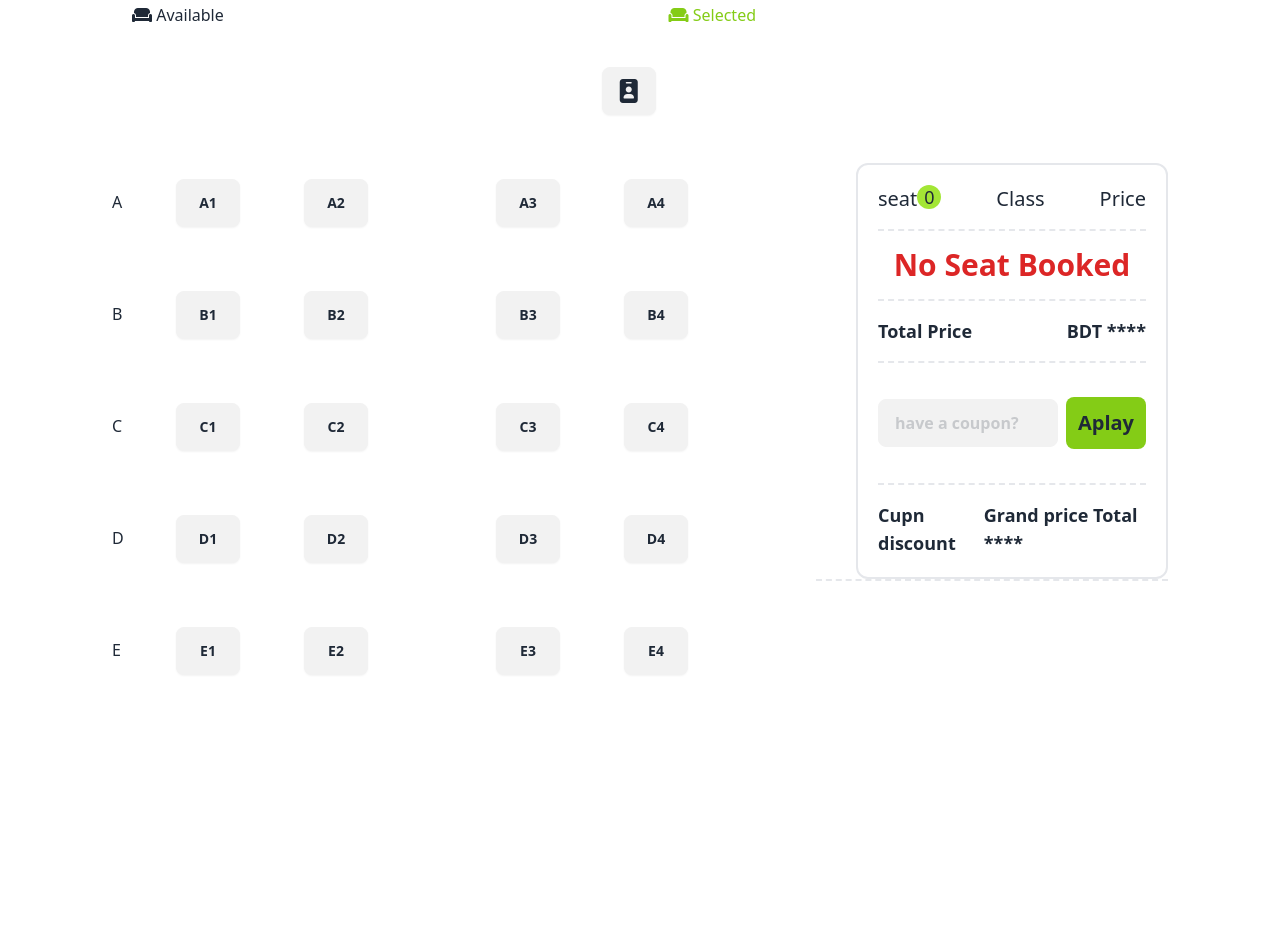
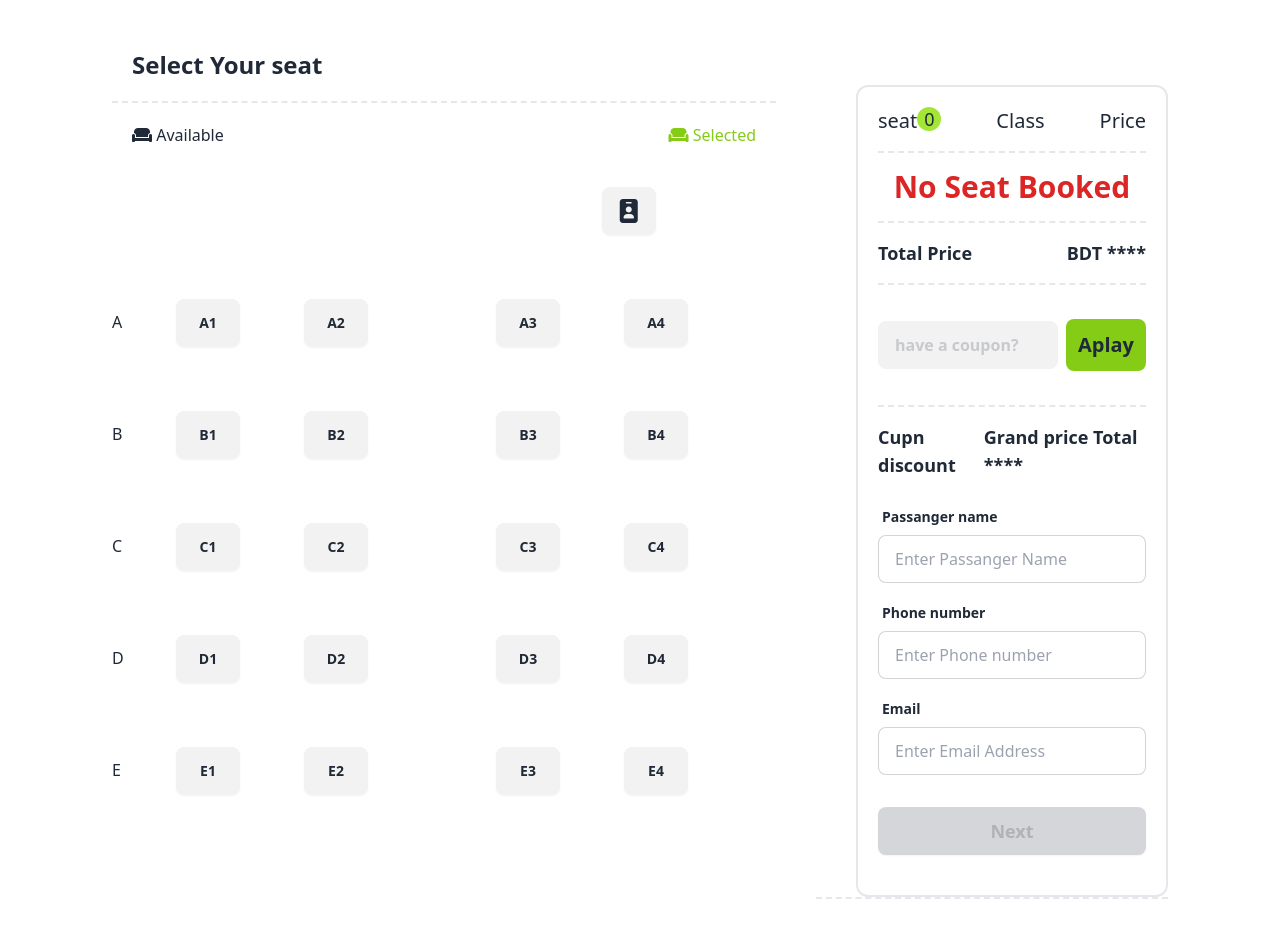
Before and after one commit to Habibullah-KH/JS_DOM_PRACTICE, a plain HTML site: page codes/ticket.html in a window 1280 px wide. Shown: the part 571-1508 px from the top of the page. Before the commit the page ends 1330 px from the top, so only its background shows below. Drawn offline with nearby package versions, Linux system fonts and the light colour scheme; files that its build step writes are made by us from their sources.

Commit message:
fix importent things

```diff
--- a/codes/ticket.html
+++ b/codes/ticket.html
@@ -264,7 +264,7 @@
 
           <!--* form section -->
 
-          <div hidden  id="foram-section" class="my-5">
+          <div id="foram-section" class="my-5">
 
             <label class="form-control w-full my-3">
               <div class="label">
--- a/codes/ticket.js
+++ b/codes/ticket.js
@@ -21,6 +21,7 @@ function handelClickEvent(event){
   const value = event.innerText;
 
   //* alert for reselect button
+
 
   if (selectBtn.includes(value)){
     return alert('Alrady selected')
@@ -58,7 +59,7 @@ availableSeat.innerText = newAvailableSeatCount;
   if(selectBtn.length > 3 ) {
     couponInput.removeAttribute('disabled')
     couponBtn.removeAttribute('disabled')
-    form.removeAttribute('hidden')
+
   }
 
 
```
